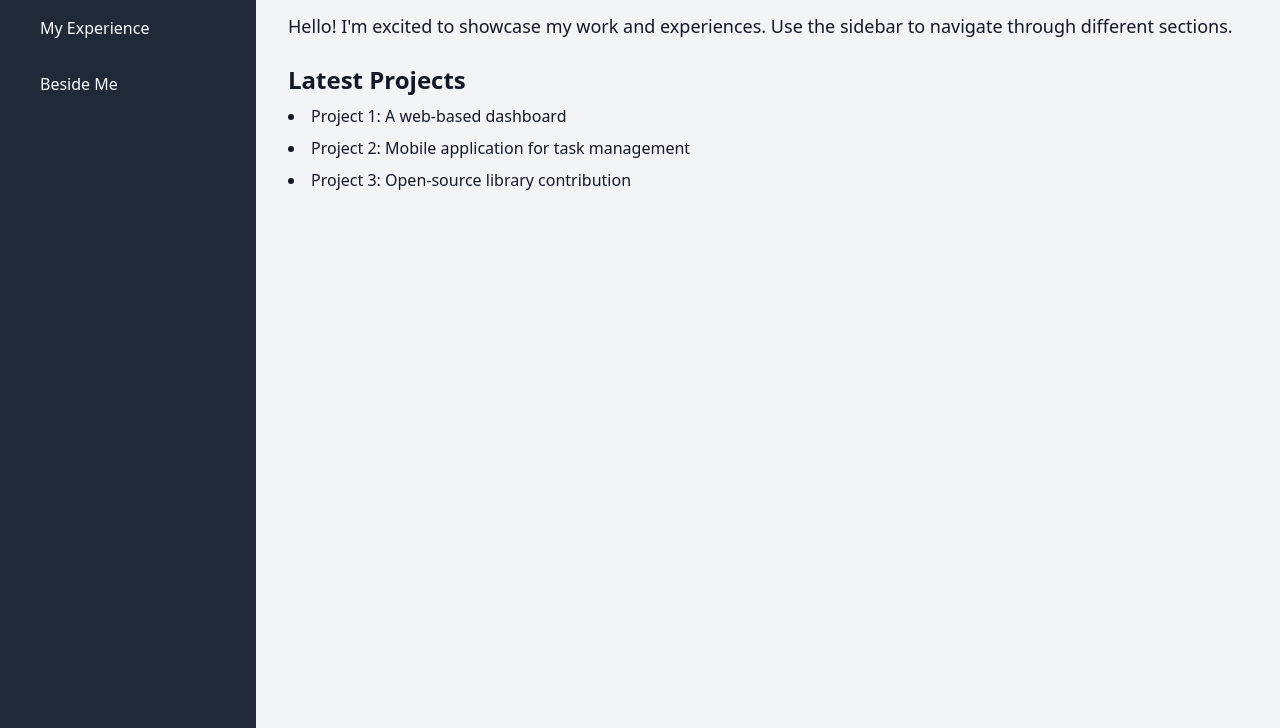
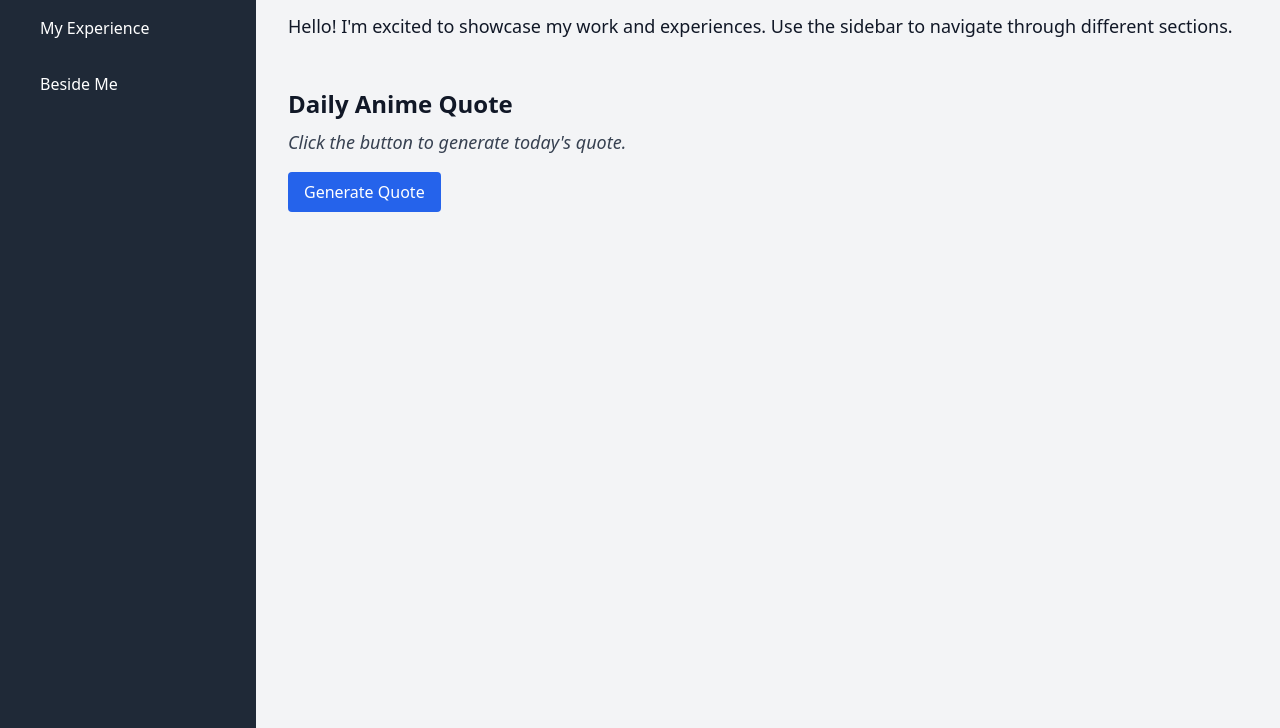
Before and after one commit to huynhhien96/rs, a plain HTML site: page index.html in a window 1280 px wide. Shown: the part 152-880 px from the top of the page. Drawn offline with nearby package versions, Linux system fonts and the light colour scheme.

Commit message:
Update index.html

```diff
--- a/index.html
+++ b/index.html
@@ -12,7 +12,6 @@
     <header class="bg-blue-600 text-white py-4">
         <div class="container mx-auto flex justify-between items-center px-6">
             <div class="flex items-center">
-                <!-- Logo -->
                 <img src="logo.png" alt="Ice Cream Logo" class="h-12 w-12 mr-4">
                 <h1 class="text-2xl font-bold">My Portfolio</h1>
             </div>
@@ -40,17 +39,34 @@
                 Hello! I'm excited to showcase my work and experiences. Use the sidebar to navigate through different sections.
             </p>
 
-            <!-- Sample Content Section -->
-            <section>
-                <h3 class="text-2xl font-bold mb-2">Latest Projects</h3>
-                <ul class="list-disc list-inside space-y-2">
-                    <li>Project 1: A web-based dashboard</li>
-                    <li>Project 2: Mobile application for task management</li>
-                    <li>Project 3: Open-source library contribution</li>
-                </ul>
+            <!-- Anime Quote Generator -->
+            <section class="mt-12">
+                <h3 class="text-2xl font-bold mb-2">Daily Anime Quote</h3>
+                <p id="quote" class="text-lg italic text-gray-700 mb-4">Click the button to generate today's quote.</p>
+                <button onclick="generateQuote()" class="bg-blue-600 text-white px-4 py-2 rounded hover:bg-blue-700">
+                    Generate Quote
+                </button>
             </section>
         </main>
     </div>
 
+    <script>
+        // Sample anime quotes
+        const quotes = [
+            "Power comes in response to a need, not a desire. You have to create that need. - Goku, Dragon Ball Z",
+            "A lesson without pain is meaningless. - Edward Elric, Fullmetal Alchemist: Brotherhood",
+            "Whether a fish lives in a clear stream or a water ditch, so long as it continues swimming forward, it will grow up beautifully. - Koro-sensei, Assassination Classroom",
+            "Forgetting is like a wound. The wound may heal, but it has already left a scar. - Monkey D. Luffy, One Piece",
+            "Fear is not evil. It tells you what your weakness is. And once you know your weakness, you can become stronger as well as kinder. - Gildarts Clive, Fairy Tail"
+        ];
+
+        // Function to generate a new quote
+        function generateQuote() {
+            const randomIndex = Math.floor(Math.random() * quotes.length);
+            const quote = quotes[randomIndex];
+            document.getElementById('quote').innerText = quote;
+        }
+    </script>
+
 </body>
 </html>
```
